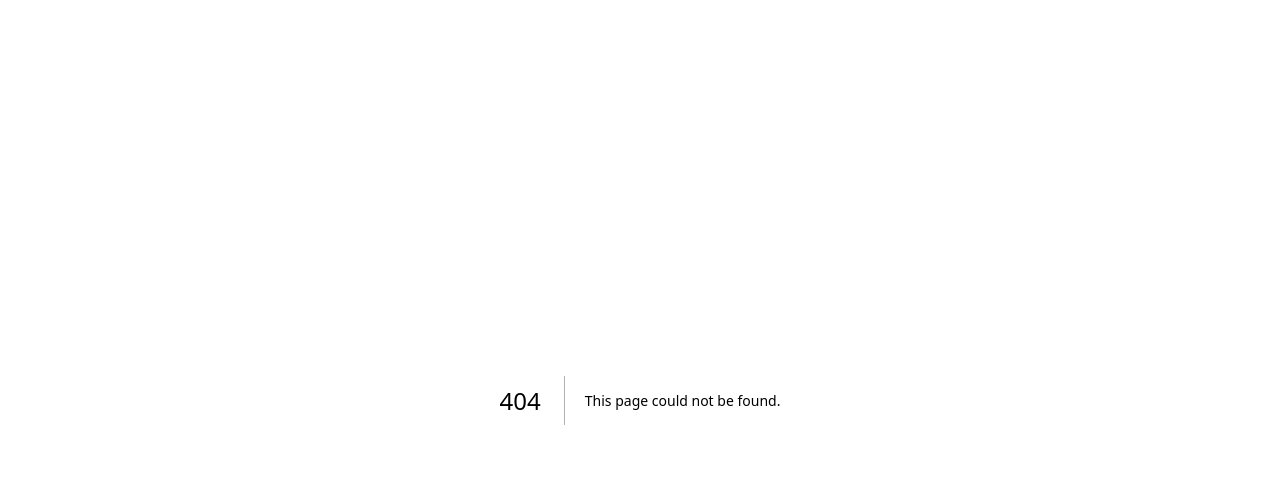
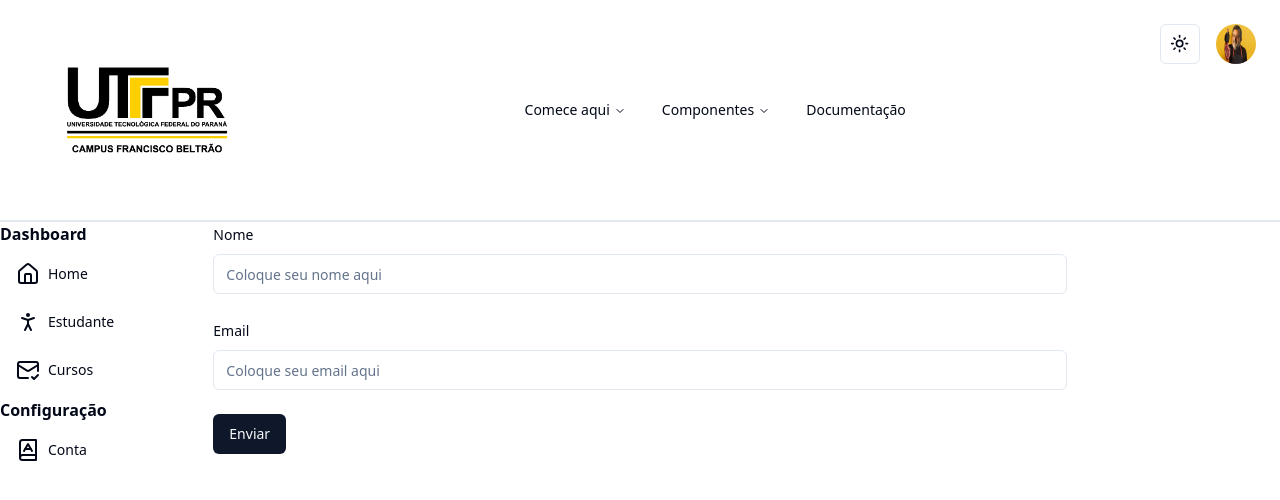
Before and after one commit to kukiFelt/aula2school, a Next.js app: page /admin/student/new in a window 1280 px wide. Before the commit this address had no page. Shown: the top 500 px of the page. Built offline with nearby package versions, Linux system fonts and the light colour scheme.

Commit message:
feat: cadastro e listagem de estudantes

```diff
--- a/app/admin/student/ListStudent.tsx
+++ b/app/admin/student/ListStudent.tsx
@@ -8,6 +8,7 @@
   TableHeader,
   TableRow,
 } from "@/components/ui/table"
+import { revalidatePath } from "next/cache"
 
 const invoices = [
   {
@@ -54,25 +55,42 @@
   },
 ]
 
-  export default function ListStudent() {
+interface IStudent {
+  id:number,
+  name:string,
+  email:string
+}
+
+export default async function ListStudent() {
+  const stundents = await list()
+  async function list() {
+    revalidatePath("/admin/student")
+    const response = await fetch("https://server20241.vercel.app/students")
+    return response.json();
+  }
+
+  // const stundents = await list()
+  // async function list() {
+  //   const response = await fetch("https://server20241.vercel.app/students")
+  //   return response.json();
+  // } para ler do banco os dados e ir para a tabela
+
   return (
     <Table>
-        <TableCaption>A list of your recent invoices.</TableCaption>
+      <TableCaption>Lista de Estudantes.</TableCaption>
       <TableHeader>
         <TableRow>
-            <TableHead className="w-[100px]">Invoice</TableHead>
-            <TableHead>RA</TableHead>
+          <TableHead className="w-[100px]">ID</TableHead>
           <TableHead>Nome</TableHead>
-            <TableHead className="text-right">Email</TableHead>
+          <TableHead>Email</TableHead>
         </TableRow>
       </TableHeader>
       <TableBody>
-          {invoices.map((invoice) => (
-            <TableRow key={invoice.invoice}>
-              <TableCell className="font-medium">{invoice.invoice}</TableCell>
-              <TableCell>{invoice.paymentStatus}</TableCell>
-              <TableCell>{invoice.paymentMethod}</TableCell>
-              <TableCell className="text-right">{invoice.totalAmount}</TableCell>
+        {stundents.map((item:IStudent) => (
+          <TableRow key={item.id}>
+            <TableCell className="font-medium">{item.id}</TableCell>
+            <TableCell>{item.name}</TableCell>
+            <TableCell>{item.email}</TableCell>
           </TableRow>
         ))}
       </TableBody>
@@ -85,3 +103,4 @@
     </Table>
   )
 }
+// className="text-right"  Deixa o texto a direita
--- a/app/admin/student/New.tsx
+++ b/app/admin/student/New.tsx
@@ -1,61 +1,61 @@
-import { Button } from "@/components/ui/button"
-import {
-  Dialog,
-  DialogClose,
-  DialogContent,
-  DialogDescription,
-  DialogFooter,
-  DialogHeader,
-  DialogTitle,
-  DialogTrigger,
-} from "@/components/ui/dialog"
-import { Input } from "@/components/ui/input"
-import { Label } from "@/components/ui/label"
+// import { Button } from "@/components/ui/button"
+// import {
+//   Dialog,
+//   DialogClose,
+//   DialogContent,
+//   DialogDescription,
+//   DialogFooter,
+//   DialogHeader,
+//   DialogTitle,
+//   DialogTrigger,
+// } from "@/components/ui/dialog"
+// import { Input } from "@/components/ui/input"
+// import { Label } from "@/components/ui/label"
 
-export default function NewStudent() {
-  return (
-    <Dialog>
-      <DialogTrigger asChild>
-        <Button>Cadastrar Estudante</Button>
-      </DialogTrigger>
-      <DialogContent className="sm:max-w-[425px]">
-        <DialogHeader>
-          <DialogTitle>Cadastrar Estudante</DialogTitle>
-          <DialogDescription>
-            Inclua os dados dos estudantes e clique em SALVAR.
-          </DialogDescription>
-        </DialogHeader>
-        <div className="grid gap-4 py-4">
-          <div className="grid grid-cols-4 items-center gap-4">
-            <Label htmlFor="name" className="text-right">
-              Nome
-            </Label>
-            <Input
-              id="name"
-              defaultValue="Nome"
-              className="col-span-3"
-            />
-          </div>
-          <div className="grid grid-cols-4 items-center gap-4">
-            <Label htmlFor="username" className="text-right">
-              Email
-            </Label>
-            <Input
-              id="username"
-              defaultValue="@Email"
-              className="col-span-3"
-            />
-          </div>
-        </div>
-        <DialogFooter>
-          <Button type="submit">Salvar</Button>
-          <DialogClose asChild>
-            <Button type="button" variant="secondary">
-              Close
-            </Button>
-          </DialogClose>
-        </DialogFooter>
-      </DialogContent>
-    </Dialog>
-  )
-}
+// export default function NewStudent() {
+//   return (
+//     <Dialog>
+//       <DialogTrigger asChild>
+//         <Button>Cadastrar Estudante</Button>
+//       </DialogTrigger>
+//       <DialogContent className="sm:max-w-[425px]">
+//         <DialogHeader>
+//           <DialogTitle>Cadastrar Estudante</DialogTitle>
+//           <DialogDescription>
+//             Inclua os dados dos estudantes e clique em SALVAR.
+//           </DialogDescription>
+//         </DialogHeader>
+//         <div className="grid gap-4 py-4">
+//           <div className="grid grid-cols-4 items-center gap-4">
+//             <Label htmlFor="name" className="text-right">
+//               Nome
+//             </Label>
+//             <Input
+//               id="name"
+//               defaultValue="Nome"
+//               className="col-span-3"
+//             />
+//           </div>
+//           <div className="grid grid-cols-4 items-center gap-4">
+//             <Label htmlFor="username" className="text-right">
+//               Email
+//             </Label>
+//             <Input
+//               id="username"
+//               defaultValue="@Email"
+//               className="col-span-3"
+//             />
+//           </div>
+//         </div>
+//         <DialogFooter>
+//           <Button type="submit">Salvar</Button>
+//           <DialogClose asChild>
+//             <Button type="button" variant="secondary">
+//               Fechar
+//             </Button>
+//           </DialogClose>
+//         </DialogFooter>
+//       </DialogContent>
+//     </Dialog>
+//   )
+// }
--- /dev/null
+++ b/app/admin/student/new/page.tsx
@@ -0,0 +1,87 @@
+"use client"
+
+import { zodResolver } from "@hookform/resolvers/zod"
+import { useForm } from "react-hook-form"
+import { z } from "zod"
+
+import { Button } from "@/components/ui/button"
+import {
+    Form,
+    FormControl,
+    FormDescription,
+    FormField,
+    FormItem,
+    FormLabel,
+    FormMessage,
+} from "@/components/ui/form"
+import { Input } from "@/components/ui/input"
+import Student from "../page"
+import { headers } from "next/headers"
+
+const FormSchema = z.object({
+    name: z.string().min(2, {
+        message: "Nome precisa ter no minimo 2 caracteres",
+    }),
+    email: z.string().email({ message: "Digite o email correto" })
+})
+
+export default function SaveStudent() {
+    const form = useForm<z.infer<typeof FormSchema>>({
+        resolver: zodResolver(FormSchema),
+        defaultValues: {
+            name: "",
+            email: "",
+        },
+    })
+
+    async function onSubmit(student: z.infer<typeof FormSchema>) {
+        const requestOption = {
+            method: "POST",
+            headers: { 'Content-Type': 'aapplication/json' },
+            body: JSON.stringify(student)
+        }
+        const response = await fetch("https://server20241.vercel.app/students", requestOption)
+        form.reset();
+        alert("Estudante Cadastrado com Sucesso")
+    }
+
+    return (
+        <Form {...form}>
+            <form onSubmit={form.handleSubmit(onSubmit)} className="w-2/3 space-y-6">
+                <FormField
+                    control={form.control}
+                    name="name"
+                    render={({ field }) => (
+                        <FormItem>
+                            <FormLabel>Nome</FormLabel>
+                            <FormControl>
+                                <Input placeholder="Coloque seu nome aqui" {...field} />
+                            </FormControl>
+                            {/* <FormDescription>
+                Nome de exibição.
+              </FormDescription> */}
+                            <FormMessage />
+                        </FormItem>
+                    )}
+                />
+                <FormField
+                    control={form.control}
+                    name="email"
+                    render={({ field }) => (
+                        <FormItem>
+                            <FormLabel>Email</FormLabel>
+                            <FormControl>
+                                <Input placeholder="Coloque seu email aqui" {...field} />
+                            </FormControl>
+                            {/* <FormDescription>
+                Nome de exibição.
+              </FormDescription> */}
+                            <FormMessage />
+                        </FormItem>
+                    )}
+                />
+                <Button type="submit">Enviar</Button>
+            </form>
+        </Form>
+    )
+}
--- a/app/admin/student/page.tsx
+++ b/app/admin/student/page.tsx
@@ -1,15 +1,17 @@
-import  ListStudent  from "./ListStudent";
-import NewStudent from "./New";
+import { Button } from "@/components/ui/button";
+import ListStudent from "./ListStudent";
 
 export default function Student() {
     return (
         <div className="w-full flex flex-col justify-center mt-6">
             <div className="flex justify-center mb-6">
-                <NewStudent />
+                <a href="/admin/student/new">
+                    <Button>Cadastrar Estudante</Button>
+                </a>
             </div>
 
             <ListStudent />
         </div>
     )
 }
-// w-full aumenta o tamnho da DIV
+// w-full aumenta o tamanho da DIV
--- a/app/layout.tsx
+++ b/app/layout.tsx
@@ -5,7 +5,7 @@
 const inter = Inter({ subsets: ["latin"] });
 
 export const metadata: Metadata = {
-  title: "Create Next App",
+  title: "Sistema academico - UTFPR",
   description: "Generated by create next app",
 };
 
--- /dev/null
+++ b/components/ui/form.tsx
@@ -0,0 +1,176 @@
+import * as React from "react"
+import * as LabelPrimitive from "@radix-ui/react-label"
+import { Slot } from "@radix-ui/react-slot"
+import {
+  Controller,
+  ControllerProps,
+  FieldPath,
+  FieldValues,
+  FormProvider,
+  useFormContext,
+} from "react-hook-form"
+
+import { cn } from "@/lib/utils"
+import { Label } from "@/components/ui/label"
+
+const Form = FormProvider
+
+type FormFieldContextValue<
+  TFieldValues extends FieldValues = FieldValues,
+  TName extends FieldPath<TFieldValues> = FieldPath<TFieldValues>
+> = {
+  name: TName
+}
+
+const FormFieldContext = React.createContext<FormFieldContextValue>(
+  {} as FormFieldContextValue
+)
+
+const FormField = <
+  TFieldValues extends FieldValues = FieldValues,
+  TName extends FieldPath<TFieldValues> = FieldPath<TFieldValues>
+>({
+  ...props
+}: ControllerProps<TFieldValues, TName>) => {
+  return (
+    <FormFieldContext.Provider value={{ name: props.name }}>
+      <Controller {...props} />
+    </FormFieldContext.Provider>
+  )
+}
+
+const useFormField = () => {
+  const fieldContext = React.useContext(FormFieldContext)
+  const itemContext = React.useContext(FormItemContext)
+  const { getFieldState, formState } = useFormContext()
+
+  const fieldState = getFieldState(fieldContext.name, formState)
+
+  if (!fieldContext) {
+    throw new Error("useFormField should be used within <FormField>")
+  }
+
+  const { id } = itemContext
+
+  return {
+    id,
+    name: fieldContext.name,
+    formItemId: `${id}-form-item`,
+    formDescriptionId: `${id}-form-item-description`,
+    formMessageId: `${id}-form-item-message`,
+    ...fieldState,
+  }
+}
+
+type FormItemContextValue = {
+  id: string
+}
+
+const FormItemContext = React.createContext<FormItemContextValue>(
+  {} as FormItemContextValue
+)
+
+const FormItem = React.forwardRef<
+  HTMLDivElement,
+  React.HTMLAttributes<HTMLDivElement>
+>(({ className, ...props }, ref) => {
+  const id = React.useId()
+
+  return (
+    <FormItemContext.Provider value={{ id }}>
+      <div ref={ref} className={cn("space-y-2", className)} {...props} />
+    </FormItemContext.Provider>
+  )
+})
+FormItem.displayName = "FormItem"
+
+const FormLabel = React.forwardRef<
+  React.ElementRef<typeof LabelPrimitive.Root>,
+  React.ComponentPropsWithoutRef<typeof LabelPrimitive.Root>
+>(({ className, ...props }, ref) => {
+  const { error, formItemId } = useFormField()
+
+  return (
+    <Label
+      ref={ref}
+      className={cn(error && "text-destructive", className)}
+      htmlFor={formItemId}
+      {...props}
+    />
+  )
+})
+FormLabel.displayName = "FormLabel"
+
+const FormControl = React.forwardRef<
+  React.ElementRef<typeof Slot>,
+  React.ComponentPropsWithoutRef<typeof Slot>
+>(({ ...props }, ref) => {
+  const { error, formItemId, formDescriptionId, formMessageId } = useFormField()
+
+  return (
+    <Slot
+      ref={ref}
+      id={formItemId}
+      aria-describedby={
+        !error
+          ? `${formDescriptionId}`
+          : `${formDescriptionId} ${formMessageId}`
+      }
+      aria-invalid={!!error}
+      {...props}
+    />
+  )
+})
+FormControl.displayName = "FormControl"
+
+const FormDescription = React.forwardRef<
+  HTMLParagraphElement,
+  React.HTMLAttributes<HTMLParagraphElement>
+>(({ className, ...props }, ref) => {
+  const { formDescriptionId } = useFormField()
+
+  return (
+    <p
+      ref={ref}
+      id={formDescriptionId}
+      className={cn("text-sm text-muted-foreground", className)}
+      {...props}
+    />
+  )
+})
+FormDescription.displayName = "FormDescription"
+
+const FormMessage = React.forwardRef<
+  HTMLParagraphElement,
+  React.HTMLAttributes<HTMLParagraphElement>
+>(({ className, children, ...props }, ref) => {
+  const { error, formMessageId } = useFormField()
+  const body = error ? String(error?.message) : children
+
+  if (!body) {
+    return null
+  }
+
+  return (
+    <p
+      ref={ref}
+      id={formMessageId}
+      className={cn("text-sm font-medium text-destructive", className)}
+      {...props}
+    >
+      {body}
+    </p>
+  )
+})
+FormMessage.displayName = "FormMessage"
+
+export {
+  useFormField,
+  Form,
+  FormItem,
+  FormLabel,
+  FormControl,
+  FormDescription,
+  FormMessage,
+  FormField,
+}
--- a/package.json
+++ b/package.json
@@ -9,6 +9,7 @@
     "lint": "next lint"
   },
   "dependencies": {
+    "@hookform/resolvers": "^3.4.2",
     "@radix-ui/react-avatar": "^1.0.4",
     "@radix-ui/react-dialog": "^1.0.5",
     "@radix-ui/react-dropdown-menu": "^2.0.6",
@@ -22,8 +23,10 @@
     "next-themes": "^0.3.0",
     "react": "^18",
     "react-dom": "^18",
+    "react-hook-form": "^7.51.5",
     "tailwind-merge": "^2.3.0",
-    "tailwindcss-animate": "^1.0.7"
+    "tailwindcss-animate": "^1.0.7",
+    "zod": "^3.23.8"
   },
   "devDependencies": {
     "@types/node": "^20",
```
Also changed, not shown: 1 other file (tests, documents, lock files or other folders). Lines whose indentation alone changed are shown as unchanged.
